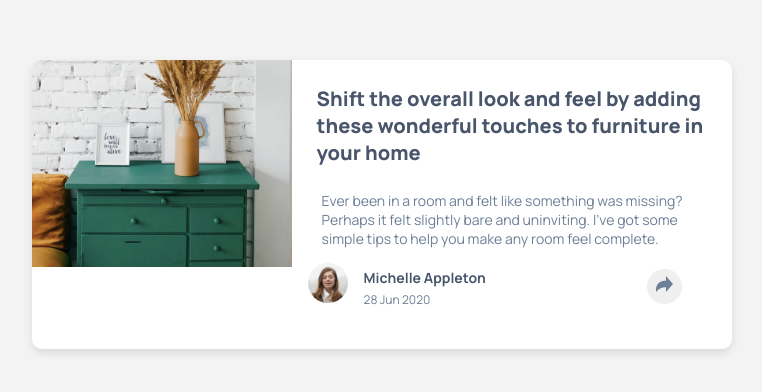
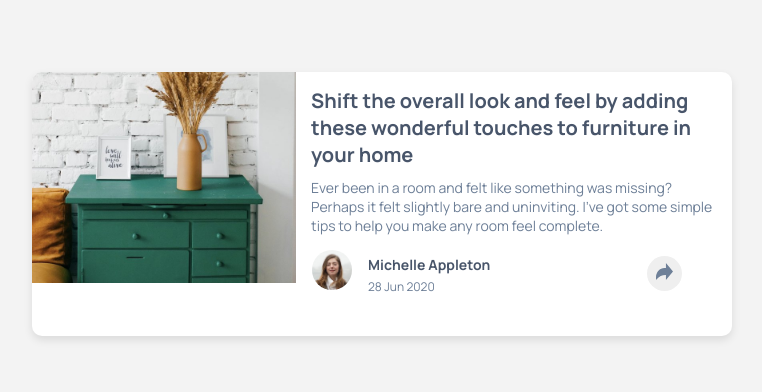
Before and after one commit to SadorDev/Article-Preview-Component, a plain HTML site: page index.html in a window 1280 px wide. Shown: the part 196-588 px from the top of the page, without its empty margins (258-1020 px from the left). Drawn offline with Linux system fonts and the light colour scheme.

Commit message:
Added text container and styling for better spacing

```diff
--- a/index.html
+++ b/index.html
@@ -22,10 +22,15 @@
       <img src="./images/drawers.jpg" alt="card_poster">
     </div>
     <section class="article_content">
-      <h1 class="article_content_heading">Shift the overall look and feel by adding these wonderful touches to furniture
-        in your home</h1>
-      <p class="article_content_text">Ever been in a room and felt like something was missing? Perhaps it felt slightly
-        bare and uninviting. I’ve got some simple tips to help you make any room feel complete.</p>
+
+      <div class="article_text_container">
+        <h1 class="article_content_heading">Shift the overall look and feel by adding these wonderful touches to
+          furniture
+          in your home</h1>
+        <p class="article_content_text">Ever been in a room and felt like something was missing? Perhaps it felt
+          slightly
+          bare and uninviting. I’ve got some simple tips to help you make any room feel complete.</p>
+      </div>
       <div class="article_author">
         <figure class="article_profile">
           <img class="article_profile_avatar" src="images/avatar-michelle.jpg" alt="Michelle_profile_picture" />
@@ -47,6 +52,7 @@
       </div>
 
     </section>
+
   </article>
   <script src="app.js"> </script>
 </body>
--- a/styles.css
+++ b/styles.css
@@ -27,16 +27,18 @@ body {
   width: 100%;
 }
 
+.article_text_container {
+  margin: 15px;
+}
+
 .article_content_heading {
-  margin: 25px;
   font-size: 1.25rem;
-  font-weight: 800;
   color: hsl(217, 19%, 35%);
+  margin-bottom: 10px;
 }
 
 .article_content_text {
   font-size: 0.875rem;
-  margin: 0 30px 15px 30px;
   color: hsl(214, 17%, 51%);
 }
 
```
